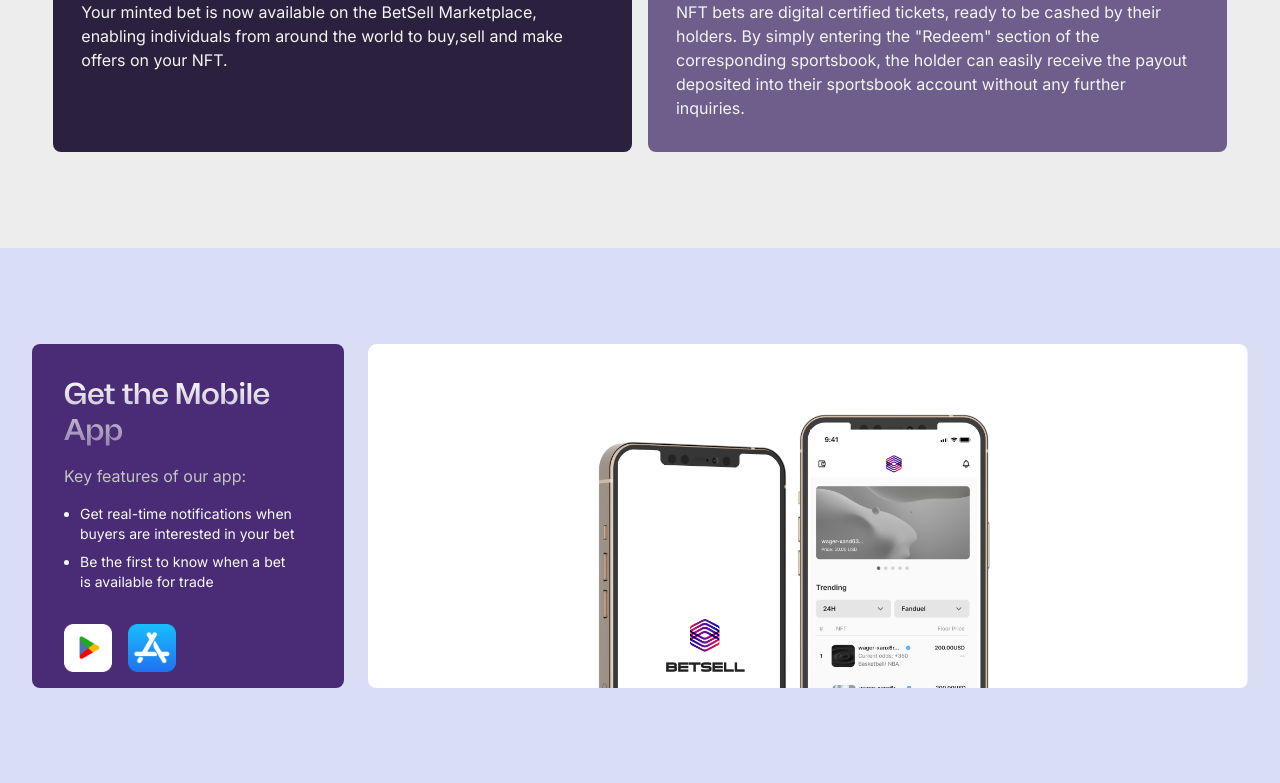
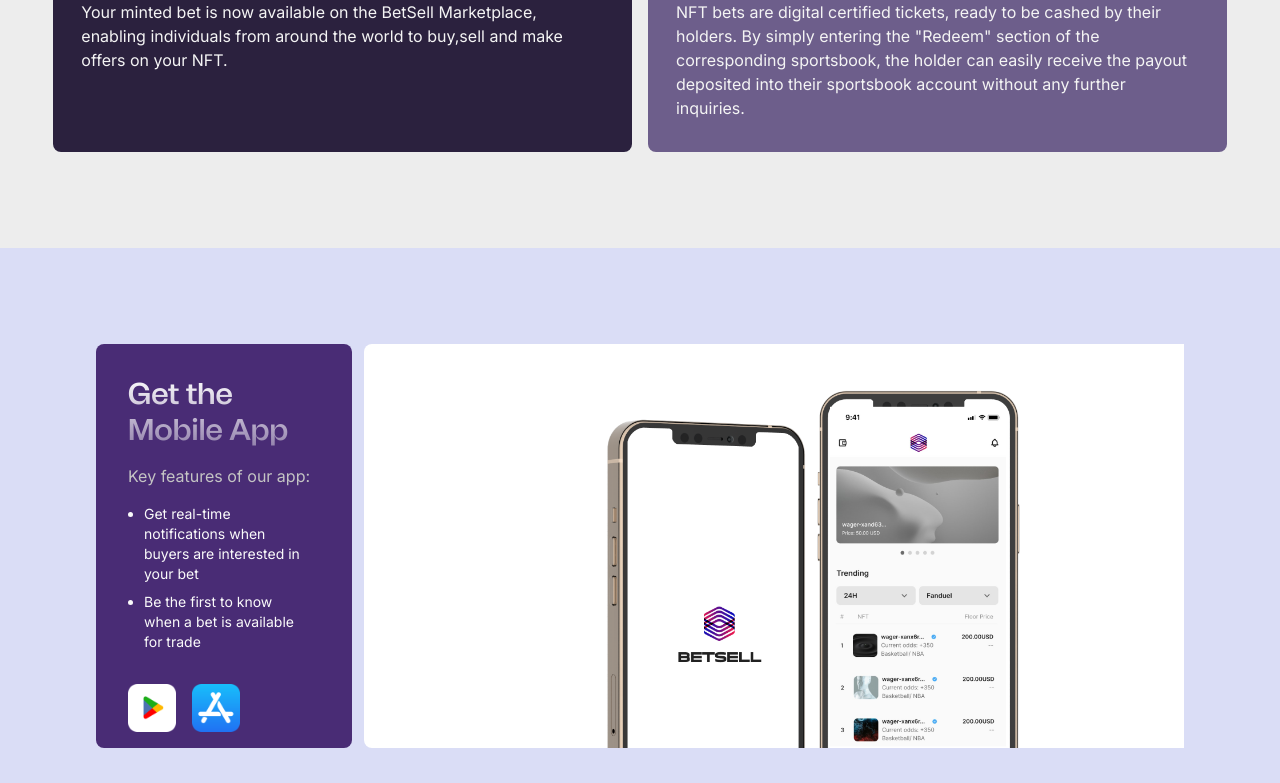
Before and after one commit to gitguti/bug-free-spoon, a Next.js app: page / in a window 1280 px wide. Shown: the part 3718-4501 px from the top of the page. Built offline with nearby package versions, Linux system fonts and the light colour scheme.

Commit message:
cta section

```diff
--- a/src/app/components/home/Section5.jsx
+++ b/src/app/components/home/Section5.jsx
@@ -6,10 +6,10 @@ import Button from "../ui/Button";
 const Section5 = ({ showCardCTA, showHeadline, showMap }) => {
   return (
     <>
-      <div className="px-4 md:px-8 pt-10 pb-12 md:py-20 lg:py-24 3xl:pt-36 3xl:pb-28 bg-[#DADDF6] mx-auto">
+      <div className="px-4 sm:px-8 md:px-16 lg:px-20 xl:px-24 4xl:px-60  pt-10 pb-12 md:py-20 lg:py-24 3xl:pt-36 3xl:pb-28 bg-[#DADDF6] mx-auto">
         {showCardCTA && (
-          <div className="flex overflow-x-auto pb-10 scrollbar-hide">
-            <div className="flex flex-nowrap lg:justify-start xl:justify-center w-full gap-3 4xl:gap-8 sm:gap-4 md:gap-6">
+          <div className="flex  w-full overflow-x-auto pb-10 scrollbar-hide">
+            <div className="flex flex-nowrap lg:justify-center xl:justify-start gap-3 3xl:gap-6 ">
               <div className="inline-block">
                 <Card />
               </div>
@@ -71,7 +71,7 @@ return (
         const CTAApp = ({ }) => {
   return (
         <>
-          <div className="min-w-[48rem] md:min-w-[55rem] lg:min-w-[55rem] min-h-full px-12 py-10 4xl:w-[80rem] 4xl:h-[36rem] overflow-hidden rounded-lg bg-cta-app bg-cover duration-300 ease-in-out">
+          <div className="min-w-[48rem] md:min-w-[57rem] lg:min-w-[58rem] 3xl:min-w-[87rem] 4xl:min-w-[95rem] min-h-full px-12 py-10 4xl:w-[80rem] 4xl:h-[36rem] overflow-hidden rounded-lg bg-cta-app bg-cover bg-center duration-300 ease-in-out">
           </div>
         </>
         )
```
